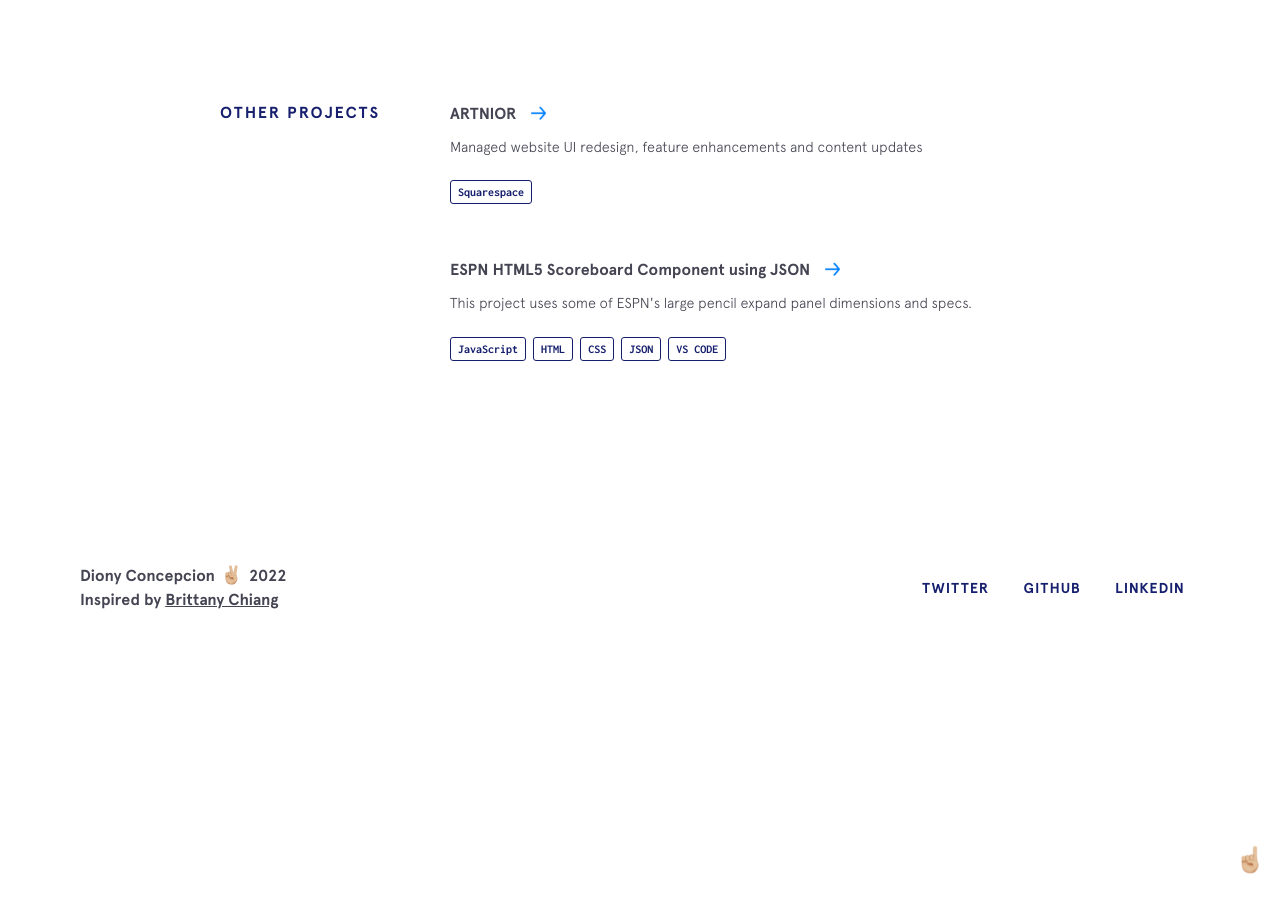
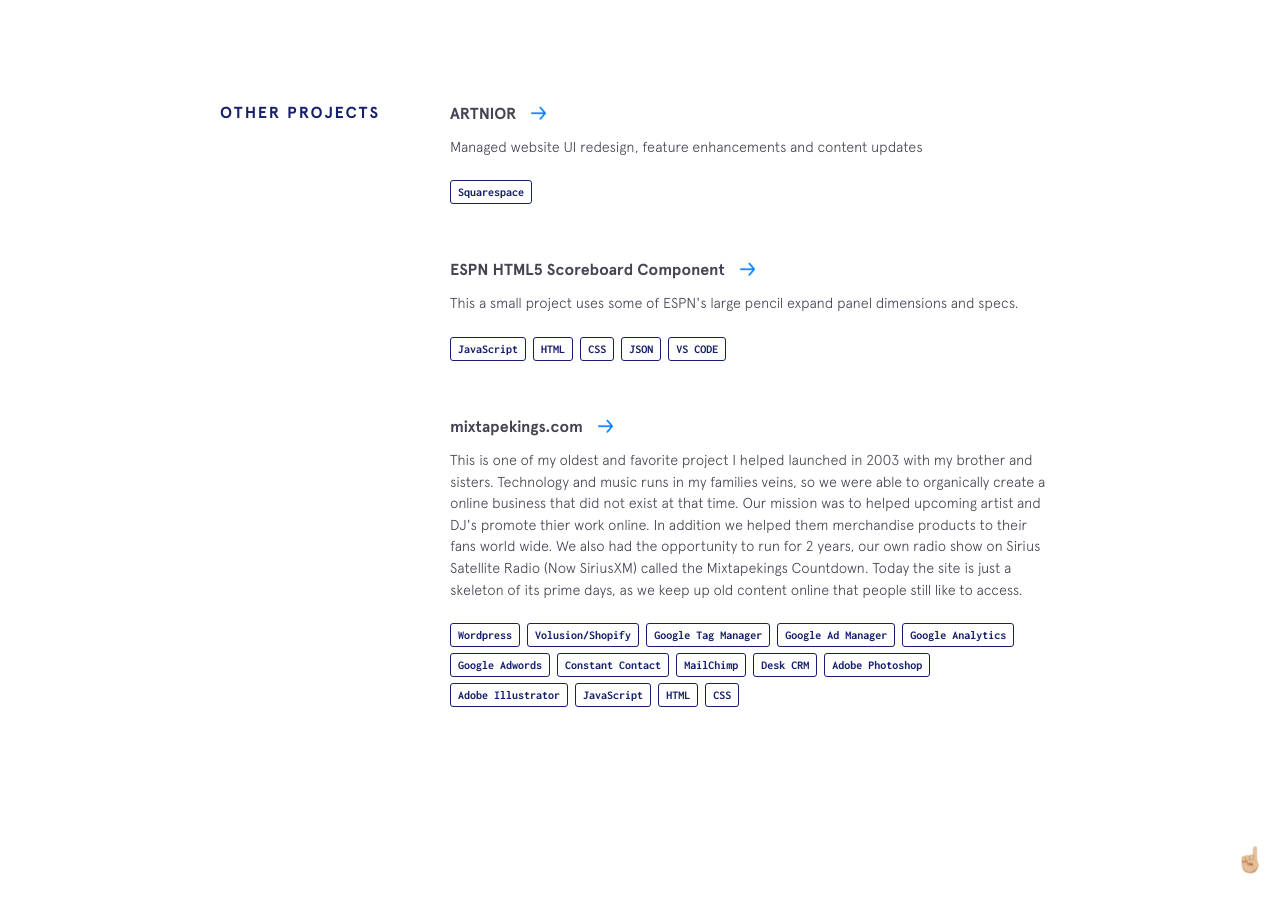
Before and after one commit to dionyc/dionyc.github.io, a Jekyll site: the page built from index.html, in a window 1280 px wide and 900 px high, scrolled down 3719 px. Built offline with Jekyll 4.4.1, drawn with Linux system fonts in a browser that asks for light colours; nearby versions of some CDN libraries; before the commit the page ends 4381 px from its top, so only the background shows below that.

Commit message:
added other projects info DC

```diff
--- a/_data/other-projects.yml
+++ b/_data/other-projects.yml
@@ -5,13 +5,33 @@
   used:
     - thing: Squarespace
 
-- name: ESPN HTML5 Scoreboard Component using JSON
+- name: ESPN HTML5 Scoreboard Component
   url: https://dionyc.github.io/espn-html5-scoreboard/
   code: https://github.com/dionyc/espn-html5-scoreboard
-  description: This project uses some of ESPN's large pencil expand panel dimensions and specs.
+  description: This a small project uses some of ESPN's large pencil expand panel dimensions and specs.
   used:
     - thing: JavaScript
     - thing: HTML
     - thing: CSS
     - thing: JSON
     - thing: VS CODE
+
+- name: mixtapekings.com
+  url: https://mixtapekings.com/
+  code: https://mixtapekings.com/
+  description: This is one of my oldest and favorite project I helped launched in 2003 with my brother and sisters. Technology and music runs in my families veins, so we were able to organically create a online business that did not exist at that time. Our mission was to helped upcoming artist and DJ's promote thier work online. In addition we helped them merchandise products to their fans world wide. We also had the opportunity to run for 2 years, our own radio show on Sirius Satellite Radio (Now SiriusXM) called the Mixtapekings Countdown. Today the site is just a skeleton of its prime days, as we keep up old content online that people still like to access.
+  used:
+    - thing: Wordpress
+    - thing: Volusion/Shopify
+    - thing: Google Tag Manager
+    - thing: Google Ad Manager
+    - thing: Google Analytics
+    - thing: Google Adwords
+    - thing: Constant Contact
+    - thing: MailChimp
+    - thing: Desk CRM
+    - thing: Adobe Photoshop
+    - thing: Adobe Illustrator
+    - thing: JavaScript
+    - thing: HTML
+    - thing: CSS
```
